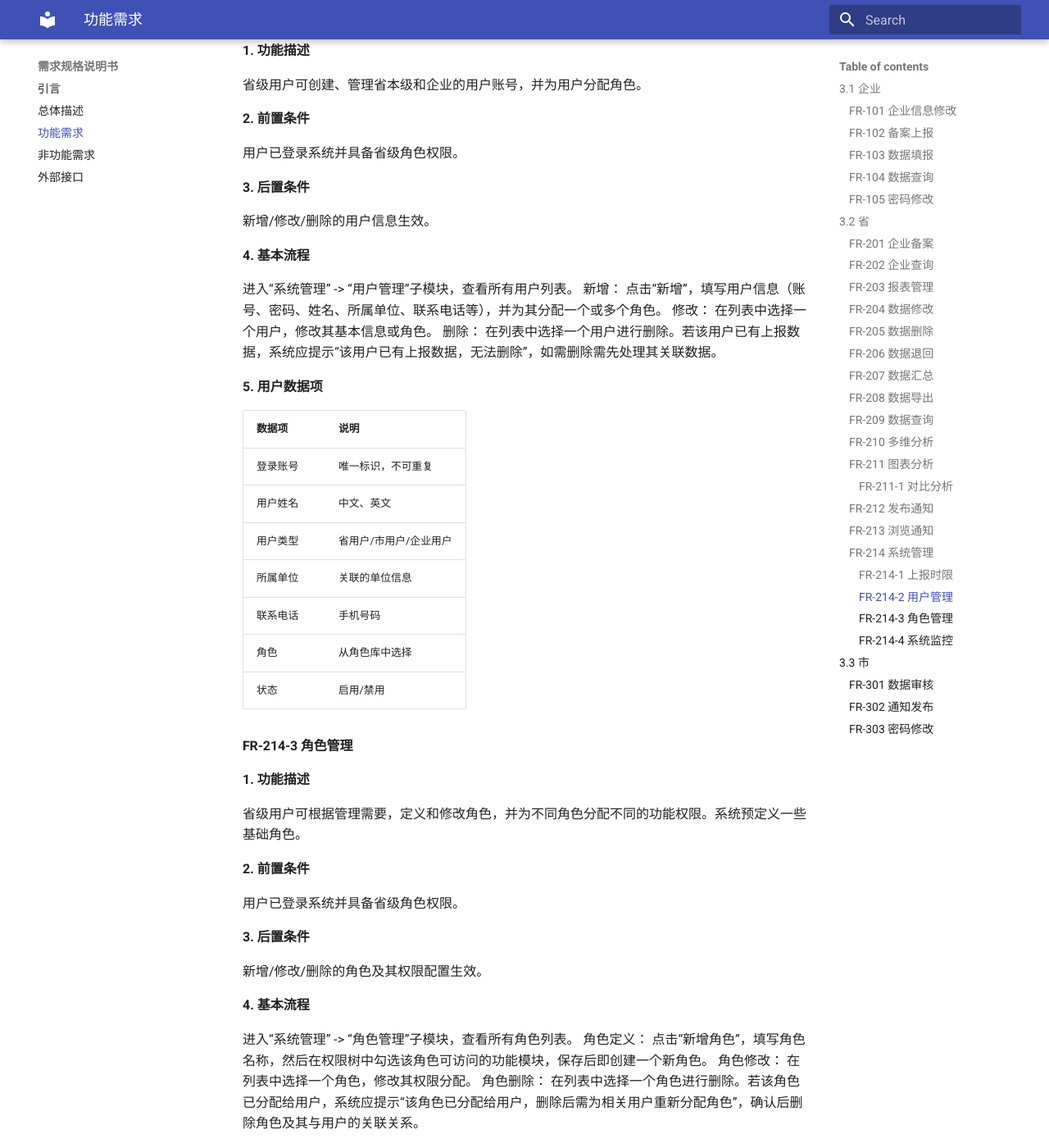
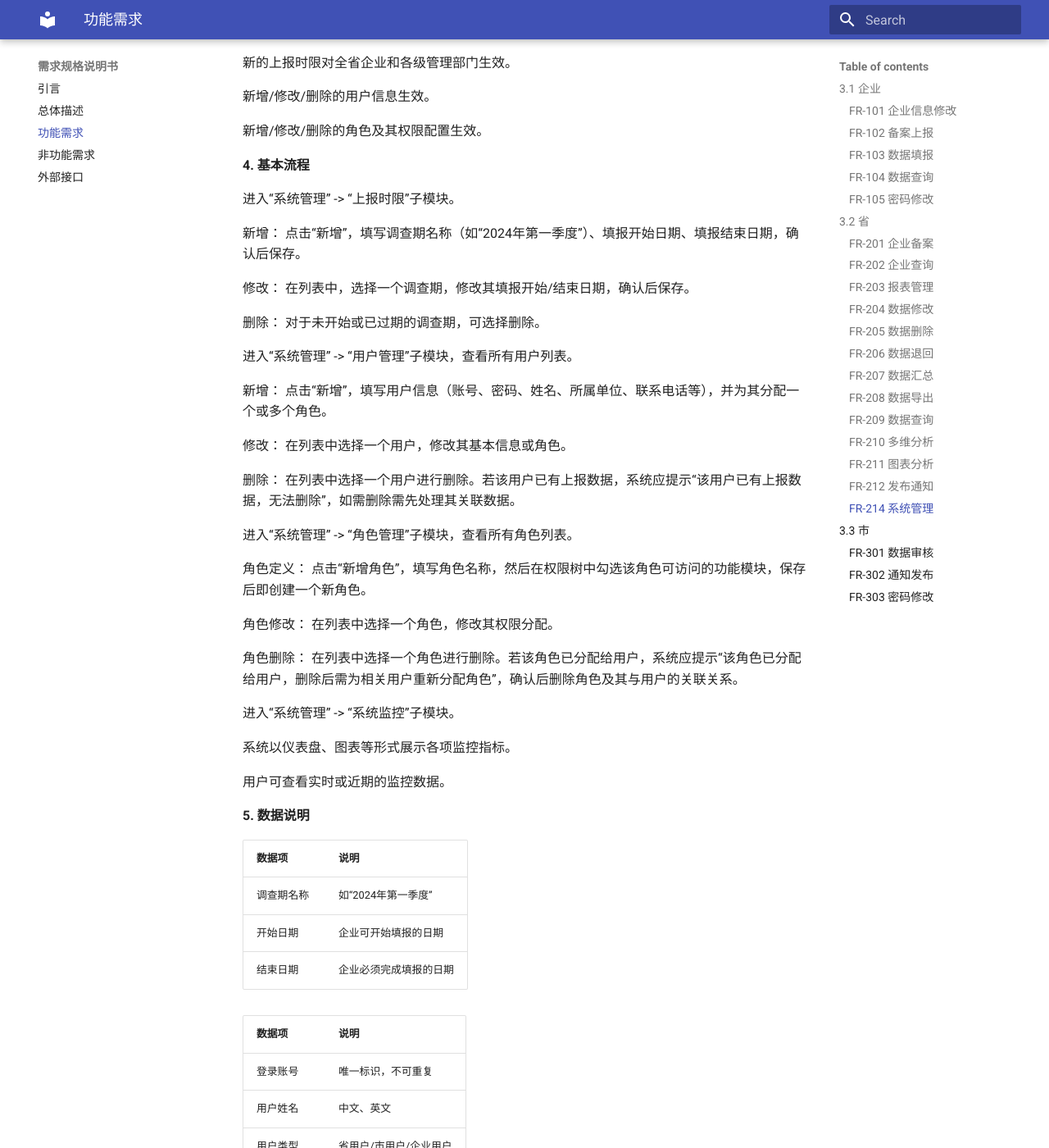
Before and after one commit to g513yb/Enterprise-Data-Collection, an MkDocs documentation site: the page built from docs/srs/functional-requirements.md, in a window 1280 px wide and 1400 px high, scrolled down 17685 px. Shown: the whole window at 82% size. Built offline with MkDocs 1.6.1 and Material for MkDocs 9.7.7, drawn with Linux system fonts in a browser that asks for light colours; some of the changed text lies outside the part shown.

Commit message:
更新了省功能的后半部分

```diff
--- a/docs/srs/functional-requirements.md
+++ b/docs/srs/functional-requirements.md
@@ -357,6 +357,7 @@
 **2. 前置条件**
 
 用户已登录系统并具备省级角色权限。
+
 相关调查期内存在已上报的数据。
 
 **3. 后置条件**
@@ -366,8 +367,11 @@
 **4. 基本流程**
 
 省级用户进入“数据汇总”功能模块。
+
 系统默认展示最新调查期的汇总数据。
+
 用户可通过下拉选择其他调查期，切换汇总数据视图。
+
 系统根据选定的调查期，重新计算并展示汇总信息。
 
 **5. 数据说明**
@@ -384,6 +388,7 @@
 **6. 相关功能**
 
 统计： 系统自动计算并展示选定调查期的汇总数据。
+
 导出： 支持将当前汇总表格导出为Excel文件。
 
 ### FR-208 数据导出
@@ -402,20 +407,27 @@
 **4. 基本流程**
 
 省级用户进入“数据导出”功能模块。
+
 选择导出类型（如：企业信息、企业报表）。
+
 选择导出数据的调查期（报送期）。
+
 选择或输入其他筛选条件（如：所属地区、企业性质等）。
+
 点击“导出”，系统开始生成文件。
+
 导出完成后，浏览器自动下载文件。
 
 **5. 扩展流程**
 
 若数据量较大，系统可提示“正在后台生成，请稍后”或支持异步导出。
+
 用户可导出当前查询列表（如“企业备案”列表或“报表管理”列表）的结果。
 
 **6. 相关功能**
 
 导出企业信息： 按条件导出企业基础信息和备案状态。
+
 导出企业报表： 按条件导出一家或多家企业在指定调查期的就业失业数据。
 
 ### FR-209 数据查询
@@ -434,9 +446,13 @@
 **4. 基本流程**
 
 省级用户进入“数据查询”功能模块。
+
 输入或选择一项或多项查询条件。
+
 点击“查询”，系统展示符合条件的用户列表。
+
 点击“清除”，清空所有已输入的查询条件。
+
 点击“导出”，将当前查询结果导出为Excel文件。
 
 **5. 查询条件说明**
@@ -465,6 +481,7 @@
 **2. 前置条件**
 
 用户已登录系统并具备省级角色权限。
+
 存在已上报的数据。
 
 **3. 后置条件**
@@ -474,9 +491,13 @@
 **4. 基本流程**
 
 省级用户进入“多维分析”功能模块。
+
 选择一个或多个分析维度（如：先选择地区，再选择行业）。
+
 系统根据所选维度，动态生成交叉分析表。
+
 分析表展示不同维度组合下的岗位变化指标。
+
 用户可切换分析指标，如岗位变化总数、岗位变化数量占比等。
 
 **5. 分析维度示例**
@@ -496,14 +517,18 @@
 |岗位变化数量占比	| (岗位变化总数 / 建档期总岗位数) * 100% |
 
 ### FR-211 图表分析
-#### FR-211-1 对比分析
+
 **1. 功能描述**
 
 省级用户可通过折线图、柱状图、表格等形式，直观对比两个不同调查期内的企业岗位变动情况，分析就业形势的变化趋势。
 
+省级用户可通过折线图、表格等形式，展示多个连续调查期内的企业岗位变动趋势，以把握就业市场的长期动态。
+
+
 **2. 前置条件**
 
 用户已登录系统并具备省级角色权限。
+
 存在至少两个调查期的上报数据。
 
 **3. 后置条件**
@@ -513,11 +538,26 @@
 **4. 基本流程**
 
 省级用户进入“图表分析” -> “对比分析”子模块。
+
 选择“调查期A”和“调查期B”。
+
 选择分析方式（分析维度）：地区、企业性质或行业。
+
 可选样本条件：按地区、企业性质、行业进行筛选。
+
 点击“查询分析”，系统生成分析结果。
+
 结果以表格和柱状图/折线图两种形式展示对比数据。
+
+省级用户进入“图表分析” -> “趋势分析”子模块。
+
+选择一个连续的时间段（如：2023年第一季度至2024年第一季度）。
+
+选择分析维度（如：总体趋势、按地区、按企业性质）。
+
+点击“查询分析”，系统生成分析结果。
+
+结果以折线图和表格形式展示，X轴为调查期，Y轴为分析指标。
 
 **5. 数据说明**
 
@@ -529,32 +569,11 @@
 |岗位变化总数	| 调查期总岗位数 - 建档期总岗位数 |
 |岗位减少总数	| 统计从调查期A到调查期B期间，就业人数减少的企业，其减少人数之和 |
 |岗位变化数量占比	| (岗位变化总数 / 建档期总岗位数) * 100% |
-#### FR-211-2 趋势分析
-**1. 功能描述**
 
-省级用户可通过折线图、表格等形式，展示多个连续调查期内的企业岗位变动趋势，以把握就业市场的长期动态。
+|分析指标	|说明
+|:-----------|:-----------------------------|
+|岗位变化数量占比	|(岗位变化总数 / 建档期总岗位数) * 100% |
 
-**2. 前置条件**
-
-用户已登录系统并具备省级角色权限。
-存在多个连续调查期的上报数据。
-
-**3. 后置条件**
-
-无。
-
-**4. 基本流程**
-
-省级用户进入“图表分析” -> “趋势分析”子模块。
-选择一个连续的时间段（如：2023年第一季度至2024年第一季度）。
-选择分析维度（如：总体趋势、按地区、按企业性质）。
-点击“查询分析”，系统生成分析结果。
-结果以折线图和表格形式展示，X轴为调查期，Y轴为分析指标。
-
-**5. 数据说明**
-
-分析指标	说明
-岗位变化数量占比	(岗位变化总数 / 建档期总岗位数) * 100%
 ### FR-212 发布通知
 **1. 功能描述**
 
@@ -571,8 +590,11 @@
 **4. 基本流程**
 
 列表： 进入“发布通知”模块，系统默认展示当前用户发布的所有通知列表，包含标题、发布时间、发布单位等信息。
+
 新增： 点击“新增”，填写通知标题、内容后发布。
+
 修改： 选择一条通知，进行修改后保存。
+
 删除： 选择一条通知，确认后删除。
 
 **5. 数据说明**
@@ -583,46 +605,36 @@
 |通知内容	| 是	| 2000字以内 |
 |发布时间	| 否	| 系统自动生成 |
 |发布单位	| 否	| 系统自动生成 |
+
 **6. 相关功能**
 
 列表： 展示所有已发布的通知，支持按标题、时间排序。
+
 新增： 发布新通知。
+
 修改： 修改通知内容。
+
 删除： 删除通知，删除后用户端不可见。
+
 发布范围： （可选）可设定通知的接收范围，如全省、指定地市。
 
-### FR-213 浏览通知
-**1. 功能描述**
+### FR-214 系统管理
 
-企业用户和省级用户可浏览查看由省、市发布的通知信息。
-
-**2. 前置条件**
-
-用户已登录系统。
-
-**3. 后置条件**
-
-无。
-
-**4. 基本流程**
-
-用户登录后，可在系统首页或通知模块查看通知列表。
-通知列表按发布时间倒序排列，展示标题、发布单位、发布时间。
-
-用户点击某条通知，可查看其详细内容，包括标题、发布时间、发布单位和正文。
-
-**5. 相关功能**
-
-列表： 展示当前用户权限范围内的所有通知（省级用户可看省、市通知，企业用户可看其所属市、省通知）。
-查看： 查看通知的完整内容。
-
-### FR-214 系统管理
-#### FR-214-1 上报时限
 **1. 功能描述**
 
 省级用户可新增或修改调查期，设定企业数据填报的开始与截止时间。
 
+省级用户可创建、管理省本级和企业的用户账号，并为用户分配角色。
+
+省级用户可根据管理需要，定义和修改角色，并为不同角色分配不同的功能权限。系统预定义一些基础角色。
+
+省级用户可查看当前系统的运行情况，包括服务器CPU、内存、硬盘等硬件资源信息，以及系统运行状态、用户活跃度等应用信息。
+
 **2. 前置条件**
+
+用户已登录系统并具备省级角色权限。
+
+省级用户可创建、管理省本级和企业的用户账号，并为用户分配角色。
 
 用户已登录系统并具备省级角色权限。
 
@@ -630,12 +642,41 @@
 
 新的上报时限对全省企业和各级管理部门生效。
 
+新增/修改/删除的用户信息生效。
+
+新增/修改/删除的角色及其权限配置生效。
+
 **4. 基本流程**
 
 进入“系统管理” -> “上报时限”子模块。
+
 新增： 点击“新增”，填写调查期名称（如“2024年第一季度”）、填报开始日期、填报结束日期，确认后保存。
+
 修改： 在列表中，选择一个调查期，修改其填报开始/结束日期，确认后保存。
+
 删除： 对于未开始或已过期的调查期，可选择删除。
+
+进入“系统管理” -> “用户管理”子模块，查看所有用户列表。
+
+新增： 点击“新增”，填写用户信息（账号、密码、姓名、所属单位、联系电话等），并为其分配一个或多个角色。
+
+修改： 在列表中选择一个用户，修改其基本信息或角色。
+
+删除： 在列表中选择一个用户进行删除。若该用户已有上报数据，系统应提示“该用户已有上报数据，无法删除”，如需删除需先处理其关联数据。
+
+进入“系统管理” -> “角色管理”子模块，查看所有角色列表。
+
+角色定义： 点击“新增角色”，填写角色名称，然后在权限树中勾选该角色可访问的功能模块，保存后即创建一个新角色。
+
+角色修改： 在列表中选择一个角色，修改其权限分配。
+
+角色删除： 在列表中选择一个角色进行删除。若该角色已分配给用户，系统应提示“该角色已分配给用户，删除后需为相关用户重新分配角色”，确认后删除角色及其与用户的关联关系。
+
+进入“系统管理” -> “系统监控”子模块。
+
+系统以仪表盘、图表等形式展示各项监控指标。
+
+用户可查看实时或近期的监控数据。
 
 **5. 数据说明**
 
@@ -645,27 +686,6 @@
 |开始日期	|企业可开始填报的日期 |
 |结束日期	|企业必须完成填报的日期 |
 
-#### FR-214-2 用户管理
-**1. 功能描述**
-
-省级用户可创建、管理省本级和企业的用户账号，并为用户分配角色。
-
-**2. 前置条件**
-
-用户已登录系统并具备省级角色权限。
-
-**3. 后置条件**
-
-新增/修改/删除的用户信息生效。
-
-**4. 基本流程**
-
-进入“系统管理” -> “用户管理”子模块，查看所有用户列表。
-新增： 点击“新增”，填写用户信息（账号、密码、姓名、所属单位、联系电话等），并为其分配一个或多个角色。
-修改： 在列表中选择一个用户，修改其基本信息或角色。
-删除： 在列表中选择一个用户进行删除。若该用户已有上报数据，系统应提示“该用户已有上报数据，无法删除”，如需删除需先处理其关联数据。
-
-**5. 用户数据项**
 
 |数据项	| 说明
 | :-------- | :-------------------------------------- |
@@ -676,47 +696,6 @@
 |联系电话	| 手机号码|
 |角色	| 从角色库中选择|
 |状态	| 启用/禁用|
-
-#### FR-214-3 角色管理
-**1. 功能描述**
-
-省级用户可根据管理需要，定义和修改角色，并为不同角色分配不同的功能权限。系统预定义一些基础角色。
-
-**2. 前置条件**
-
-用户已登录系统并具备省级角色权限。
-
-**3. 后置条件**
-
-新增/修改/删除的角色及其权限配置生效。
-
-**4. 基本流程**
-
-进入“系统管理” -> “角色管理”子模块，查看所有角色列表。
-角色定义： 点击“新增角色”，填写角色名称，然后在权限树中勾选该角色可访问的功能模块，保存后即创建一个新角色。
-角色修改： 在列表中选择一个角色，修改其权限分配。
-角色删除： 在列表中选择一个角色进行删除。若该角色已分配给用户，系统应提示“该角色已分配给用户，删除后需为相关用户重新分配角色”，确认后删除角色及其与用户的关联关系。
-
-#### FR-214-4 系统监控
-**1. 功能描述**
-
-省级用户可查看当前系统的运行情况，包括服务器CPU、内存、硬盘等硬件资源信息，以及系统运行状态、用户活跃度等应用信息。
-
-**2. 前置条件**
-
-用户已登录系统并具备省级角色权限。
-
-**3. 后置条件**
-
-无。
-
-**4. 基本流程**
-
-进入“系统管理” -> “系统监控”子模块。
-系统以仪表盘、图表等形式展示各项监控指标。
-用户可查看实时或近期的监控数据。
-
-**5. 监控信息项**
 
 |监控项	|说明
 | :-------- | :-------------------------------------- |
```
